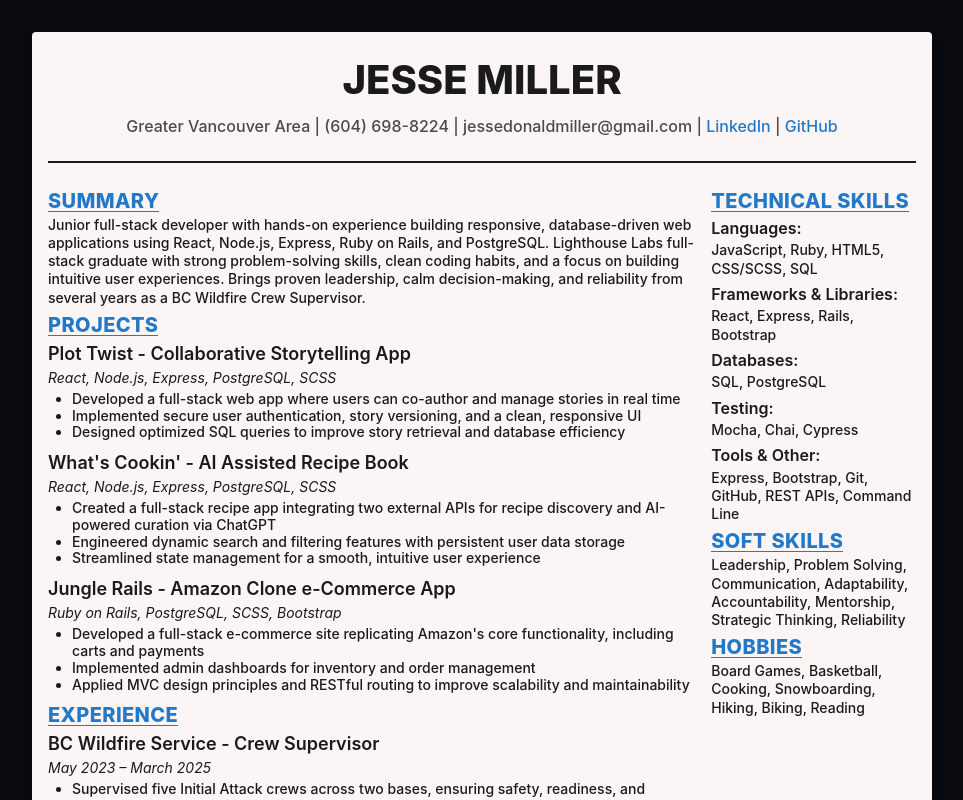
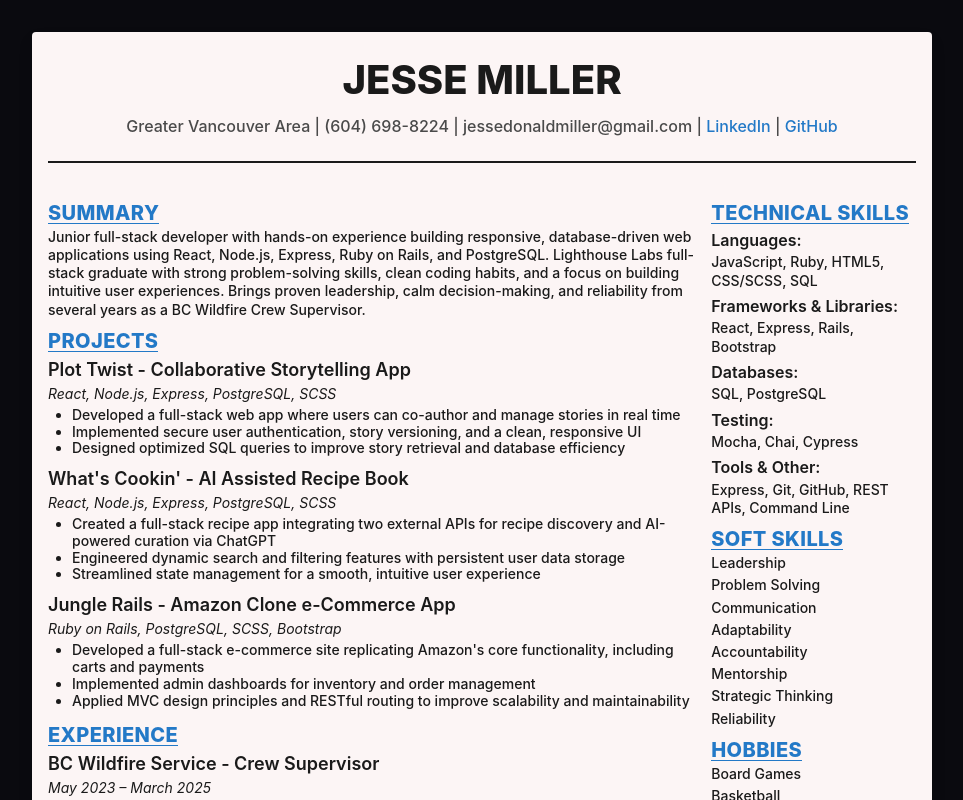
Before and after one commit to Jesse-D-Miller/webDevResume, a React (Vite) app: page / in a window 1280 px wide. Shown: the top 800 px of the page, without its empty margins (158-1121 px from the left). Built offline with nearby package versions, Linux system fonts and the light colour scheme.

Commit message:
minor formatting changes. resume looks nearly identical to actual pdf version now

```diff
--- a/src/App.css
+++ b/src/App.css
@@ -85,7 +85,7 @@
 
 .resume-header {
   text-align: center;
-  margin-bottom: var(--space-6);
+  margin-bottom: var(--space-8);
   padding-bottom: var(--space-4);
   border-bottom: 2px solid var(--color-ink);
 }
@@ -140,7 +140,7 @@
 }
 
 .resume-front h3 {
-  margin: var(--space-1) 0 var(--space-1) 0;
+  margin: var(--space-2) 0 var(--space-1) 0;
   font-size: var(--text-xl);
   font-weight: 850;
   color: var(--color-ink-blue);
--- a/src/components/ResumeFront.jsx
+++ b/src/components/ResumeFront.jsx
@@ -50,10 +50,10 @@ function ResumeFront() {
               <h3>EXPERIENCE</h3>
               {resumeData.experience.map((job, index) => (
                 <div key={index} className="experience-item">
-                  <h4>{job.company} - {job.role}</h4>
-                  <p className="company-period">
-                    {job.period}
-                  </p>
+                  <h4>
+                    {job.company} - {job.role}
+                  </h4>
+                  <p className="company-period">{job.period}</p>
                   <ul>
                     {job.bullets.map((bullet, i) => (
                       <li key={i}>{bullet}</li>
@@ -118,8 +118,7 @@ function ResumeFront() {
                     (skill) =>
                       skill.tags.includes("version-control") ||
                       skill.tags.includes("tooling") ||
-                    skill.tags.includes("api") ||
-                    skill.tags.includes("responsive")
+                      skill.tags.includes("api")
                   )
                   .map((skill) => skill.name)
                   .join(", ")}
@@ -127,16 +126,21 @@ function ResumeFront() {
             </section>
             <section className="soft-skills-section">
               <h3>SOFT SKILLS</h3>
-            <p>
+              <div>
                 {resumeData.skills
                   .filter((skill) => skill.tags.includes("soft-skill"))
-                .map((skill) => skill.name)
-                .join(", ")}
-            </p>
+                  .map((skill, index) => (
+                    <p key={index}>{skill.name}</p>
+                  ))}
+              </div>
             </section>
             <section className="hobbies-section">
               <h3>HOBBIES</h3>
-            <p>{resumeData.hobbies.join(", ")}</p>
+              <div>
+                {resumeData.hobbies.map((hobby, index) => (
+                  <p key={index}>{hobby}</p>
+                ))}
+              </div>
             </section>
           </div>
         </div>
```
Lines whose indentation alone changed are shown as unchanged.
